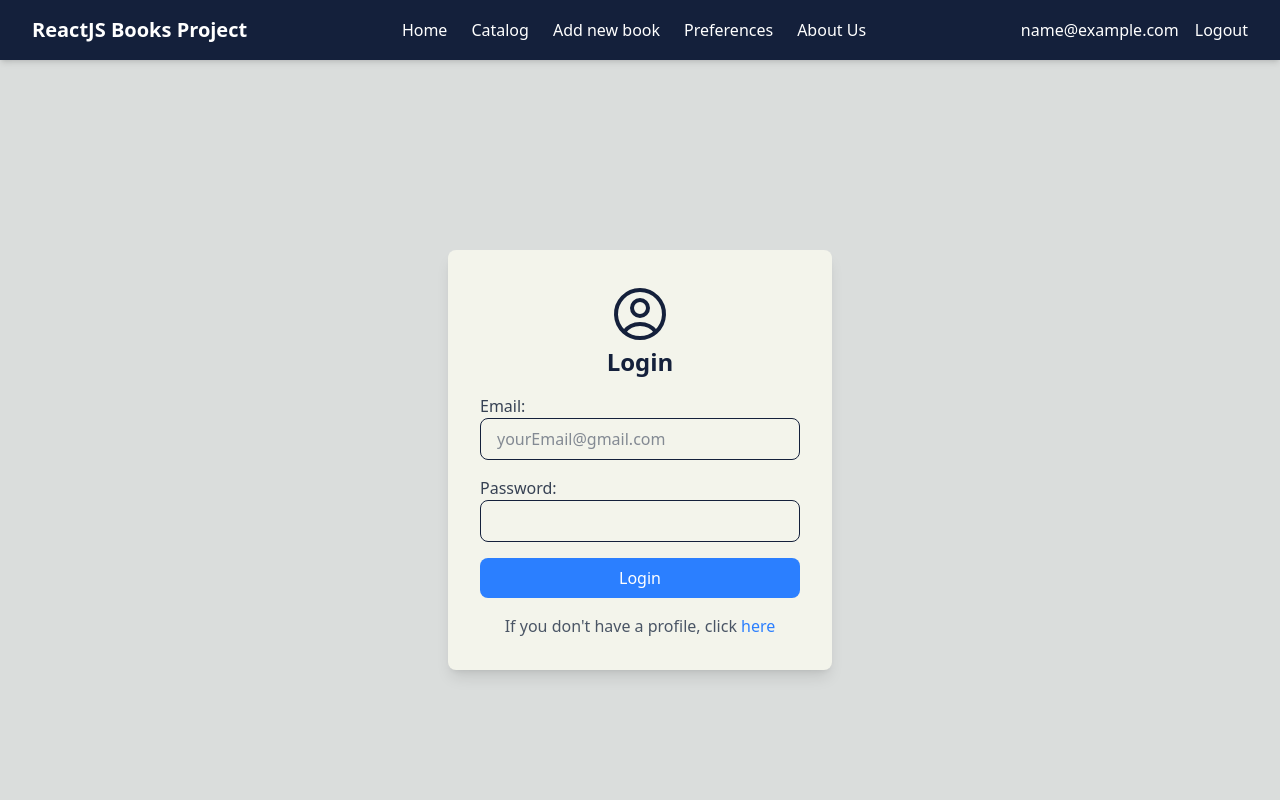
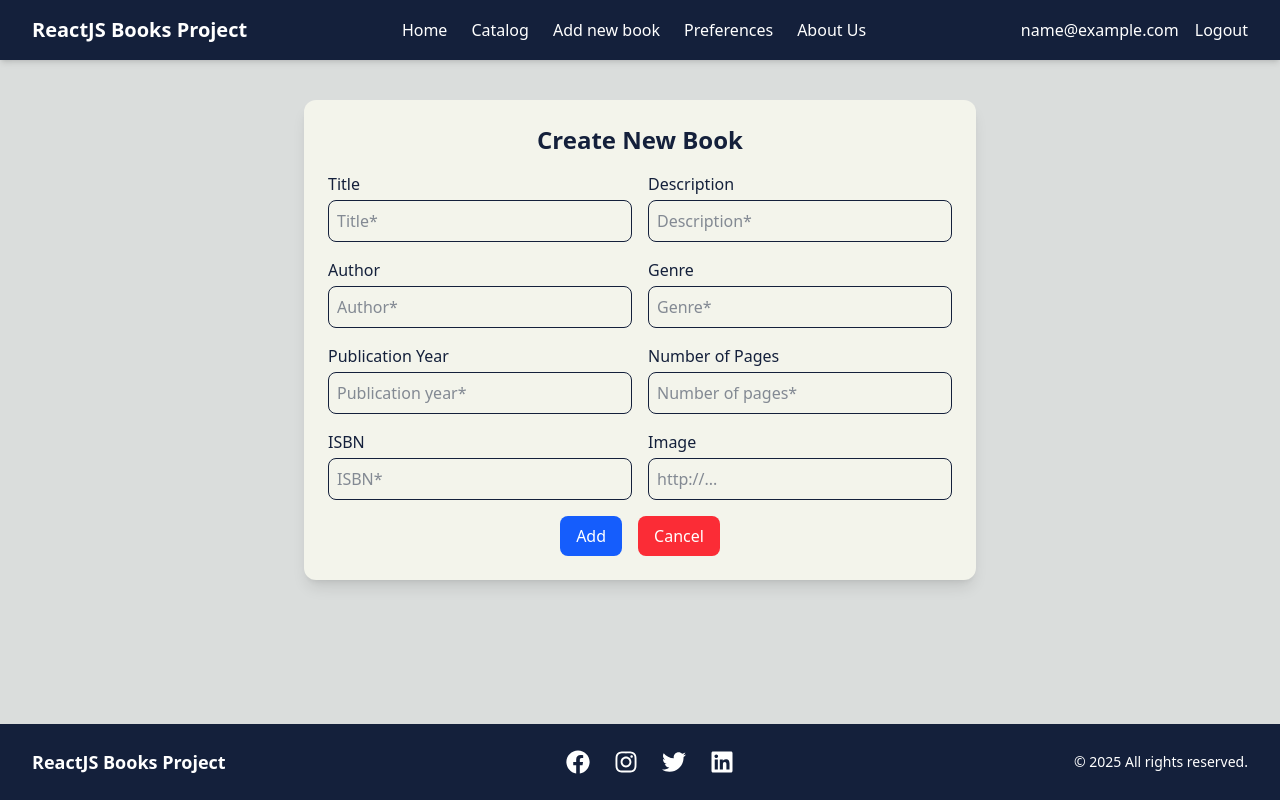
Before and after one commit to KrisZeynev/ReactJS_Books_Project, a React (Vite) app in the folder client/: page /catalog/create in a window 1280 px wide. Before the commit this address led to /login. Shown: the top 800 px of the page. Built offline with nearby package versions, Linux system fonts and the light colour scheme; sample sign-in values are in the browser's storage.

Commit message:
Update the route guards

```diff
--- a/client/src/guards/AuthGuard.jsx
+++ b/client/src/guards/AuthGuard.jsx
@@ -2,8 +2,11 @@ import { useContext } from "react";
 import { Navigate, Outlet } from "react-router";
 import { UserContext } from "../contexts/UserContext";
 
+import { useSelector } from "react-redux";
+
 export default function AuthGuard() {
-  const { email } = useContext(UserContext);
+  // const { email } = useContext(UserContext);
+  const email = useSelector((state) => state.auth.email);
 
   if (!email) {
     return <Navigate to="/login" />;
--- a/client/src/guards/GuestGuard.jsx
+++ b/client/src/guards/GuestGuard.jsx
@@ -2,8 +2,11 @@ import { useContext } from "react";
 import { Navigate, Outlet } from "react-router";
 import { UserContext } from "../contexts/UserContext";
 
+import { useSelector } from "react-redux";
+
 export default function GuestGuard() {
-  const { email } = useContext(UserContext);
+  // const { email } = useContext(UserContext);
+  const email = useSelector((state) => state.auth.email);
 
   if (email) {
     return <Navigate to="/" />;
```
